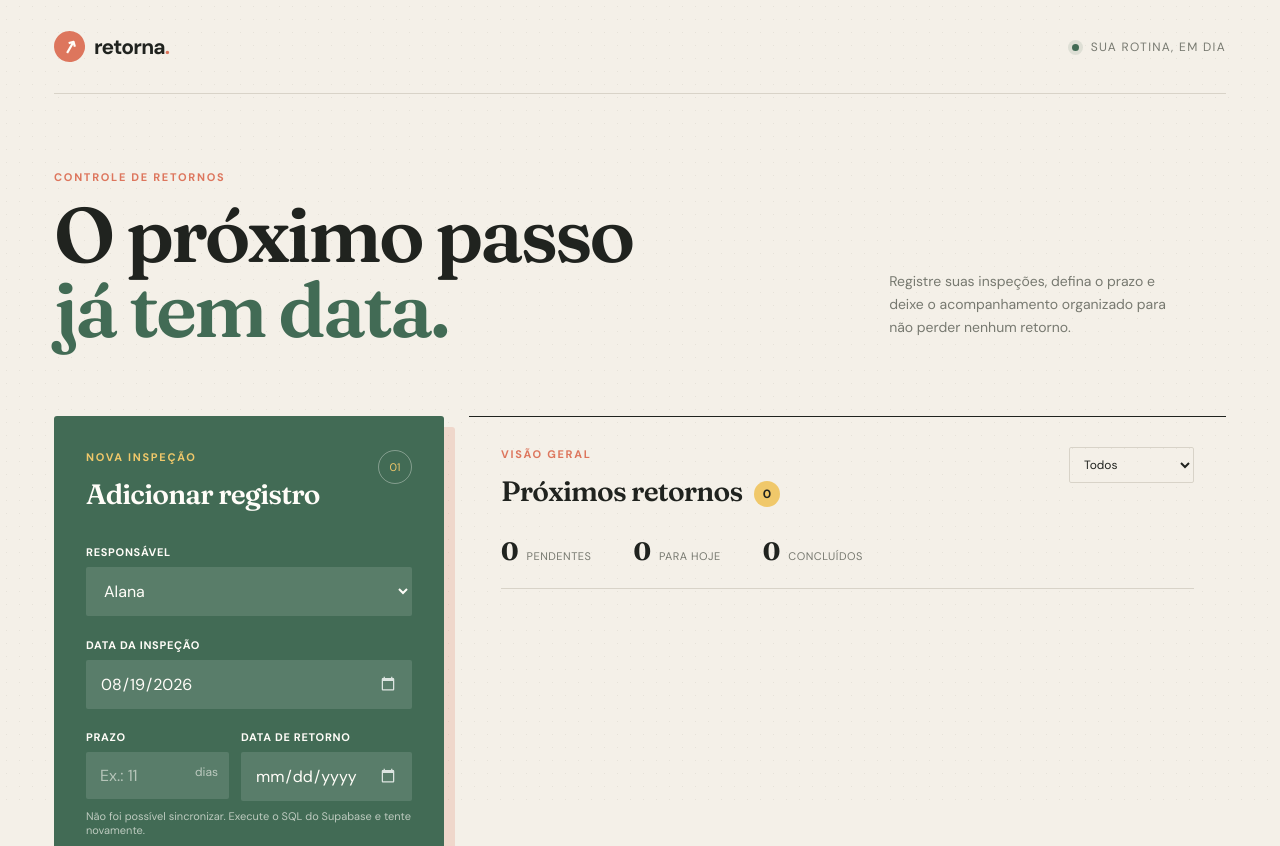
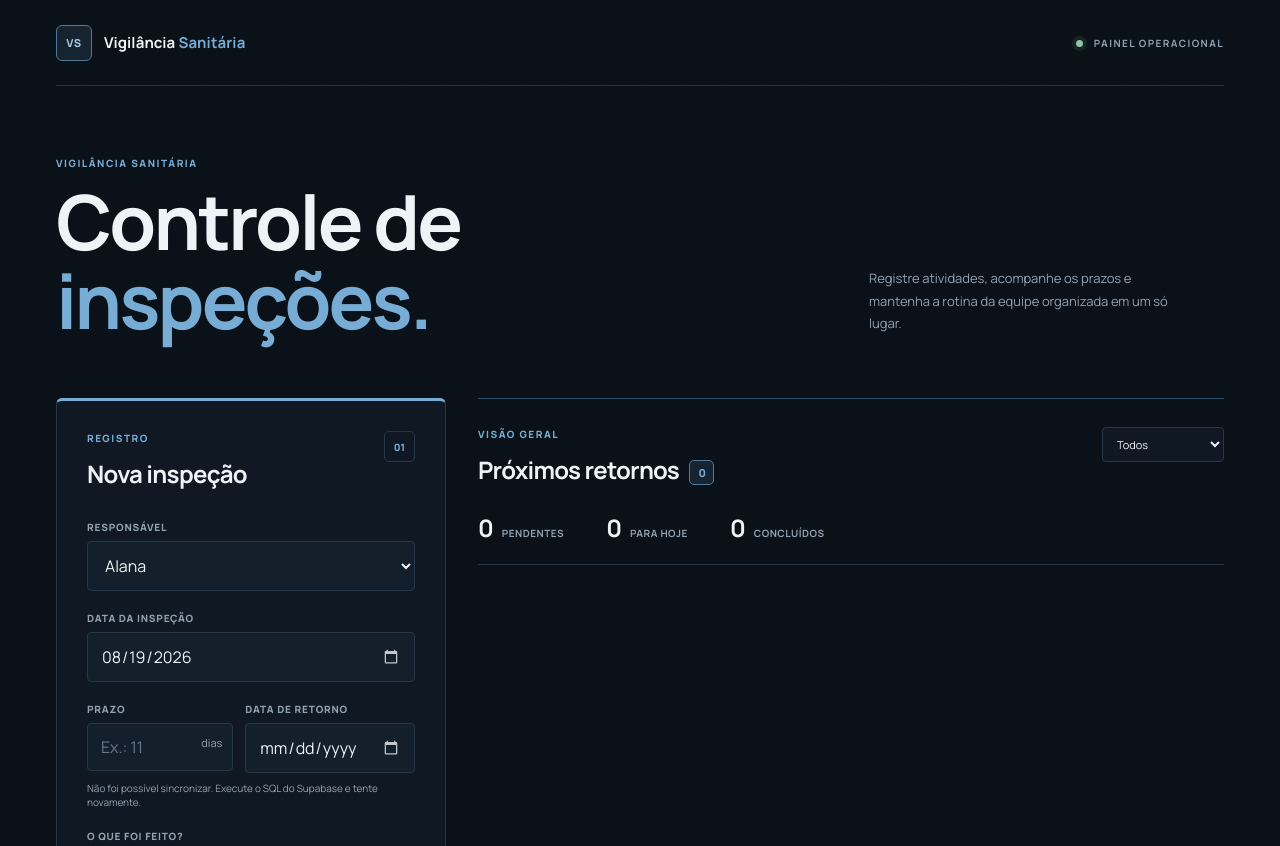
Before and after one commit to SVSPRIME/SVS, a plain HTML site: page PROJETO ORG/index.html in a window 1280 px wide. Shown: the top 846 px of the page. Drawn offline with nearby package versions, Linux system fonts and the light colour scheme; no server answers.

Commit message:
Redesenha interface da Vigilancia Sanitaria

```diff
--- a/PROJETO ORG/index.html
+++ b/PROJETO ORG/index.html
@@ -3,45 +3,45 @@
 <head>
   <meta charset="UTF-8">
   <meta name="viewport" content="width=device-width, initial-scale=1.0">
-  <meta name="theme-color" content="#f4f0e8">
-  <meta name="description" content="Organize inspeções e datas de retorno.">
+  <meta name="theme-color" content="#101923">
+  <meta name="description" content="Controle de inspeções da Vigilância Sanitária.">
   <meta name="mobile-web-app-capable" content="yes">
   <meta name="apple-mobile-web-app-capable" content="yes">
   <meta name="apple-mobile-web-app-status-bar-style" content="default">
-  <meta name="apple-mobile-web-app-title" content="Retorna">
-  <title>Retorna | Agenda de inspeções</title>
+  <meta name="apple-mobile-web-app-title" content="Vigilância Sanitária">
+  <title>Vigilância Sanitária | Controle de inspeções</title>
   <link rel="manifest" href="manifest.webmanifest">
   <link rel="apple-touch-icon" href="icon-192.svg">
   <link rel="preconnect" href="https://fonts.googleapis.com">
   <link rel="preconnect" href="https://fonts.gstatic.com" crossorigin>
-  <link href="https://fonts.googleapis.com/css2?family=DM+Sans:wght@400;500;600;700&family=Fraunces:opsz,wght@9..144,600;9..144,700&display=swap" rel="stylesheet">
+  <link href="https://fonts.googleapis.com/css2?family=Manrope:wght@400;500;600;700;800&display=swap" rel="stylesheet">
   <link rel="stylesheet" href="styles.css">
 </head>
 <body>
   <div class="page-shell">
     <header class="topbar">
-      <a class="brand" href="#top" aria-label="Retorna, início">
-        <span class="brand-mark">↗</span>
-        <span>retorna<span class="brand-dot">.</span></span>
+      <a class="brand" href="#top" aria-label="Vigilância Sanitária, início">
+        <span class="brand-mark">VS</span>
+        <span>Vigilância <strong>Sanitária</strong></span>
       </a>
-      <div class="topbar-note"><span class="pulse"></span> sua rotina, em dia</div>
+      <div class="topbar-note"><span class="pulse"></span> painel operacional</div>
     </header>
 
     <main id="top">
       <section class="intro">
         <div>
-          <p class="eyebrow">CONTROLE DE RETORNOS</p>
-          <h1>O próximo passo<br><em>já tem data.</em></h1>
+          <p class="eyebrow">VIGILÂNCIA SANITÁRIA</p>
+          <h1>Controle de<br><em>inspeções.</em></h1>
         </div>
-        <p class="intro-copy">Registre suas inspeções, defina o prazo e deixe o acompanhamento organizado para não perder nenhum retorno.</p>
+        <p class="intro-copy">Registre atividades, acompanhe os prazos e mantenha a rotina da equipe organizada em um só lugar.</p>
       </section>
 
       <section class="workspace" aria-label="Cadastro e agenda de retornos">
         <aside class="form-panel">
           <div class="panel-heading">
             <div>
-              <p class="eyebrow">NOVA INSPEÇÃO</p>
-              <h2>Adicionar registro</h2>
+              <p class="eyebrow">REGISTRO</p>
+              <h2>Nova inspeção</h2>
             </div>
             <span class="number-badge">01</span>
           </div>
@@ -102,7 +102,7 @@
         </section>
       </section>
     </main>
-    <footer><span>RETORNA</span> Organização simples para dias mais tranquilos.</footer>
+    <footer><span>VIGILÂNCIA SANITÁRIA</span> Controle interno de inspeções e retornos.</footer>
   </div>
   <script src="https://cdn.jsdelivr.net/npm/@supabase/supabase-js@2"></script>
   <script src="app.js"></script>
--- a/PROJETO ORG/styles.css
+++ b/PROJETO ORG/styles.css
@@ -1,103 +1,108 @@
 :root {
-  --paper: #f4f0e8;
-  --ink: #20231f;
-  --muted: #777970;
-  --line: #d8d3c8;
-  --green: #426b55;
-  --green-dark: #2e4d3d;
-  --coral: #dd765d;
-  --white: #fffdf8;
-  --yellow: #f0c86a;
+  --background: #0b1118;
+  --surface: #101923;
+  --surface-raised: #162330;
+  --surface-soft: #13202c;
+  --ink: #eef3f7;
+  --muted: #91a2b2;
+  --line: #263747;
+  --blue: #294d6b;
+  --blue-light: #77add4;
+  --accent: #a7c9df;
+  --white: #ffffff;
+  --danger: #e58e8e;
+  --success: #8fc6a3;
+  --warning: #dfbc79;
 }
 
 * { box-sizing: border-box; }
 html { scroll-behavior: smooth; }
-body { margin: 0; background: var(--paper); color: var(--ink); font-family: "DM Sans", sans-serif; }
-body::before { content: ""; position: fixed; inset: 0; opacity: .24; pointer-events: none; background-image: radial-gradient(#bcb6a9 0.7px, transparent .7px); background-size: 13px 13px; }
-.page-shell { position: relative; max-width: 1280px; padding: 0 54px; margin: 0 auto; }
-.topbar { height: 94px; display: flex; align-items: center; justify-content: space-between; border-bottom: 1px solid var(--line); }
-.brand { color: var(--ink); text-decoration: none; display: inline-flex; align-items: center; gap: 9px; font-size: 21px; font-weight: 700; letter-spacing: -.8px; }
-.brand-mark { width: 31px; height: 31px; display: grid; place-items: center; color: var(--white); background: var(--coral); border-radius: 50%; font-size: 18px; transform: rotate(-15deg); }
-.brand-dot { color: var(--coral); }
-.topbar-note { color: var(--muted); font-size: 12px; text-transform: uppercase; letter-spacing: 1.3px; }
-.pulse { width: 7px; height: 7px; display: inline-block; border-radius: 50%; background: var(--green); margin-right: 7px; box-shadow: 0 0 0 4px rgba(66,107,85,.12); }
-.intro { display: flex; justify-content: space-between; align-items: end; padding: 76px 0 68px; }
-.eyebrow { color: var(--coral); margin: 0 0 13px; font-size: 11px; font-weight: 700; letter-spacing: 1.7px; }
-h1, h2 { margin: 0; font-weight: 600; }
-h1 { font-family: Fraunces, Georgia, serif; font-size: clamp(48px, 6vw, 82px); line-height: .98; letter-spacing: -3px; }
-h1 em { color: var(--green); font-style: normal; }
-.intro-copy { width: 290px; margin: 0 4% 8px 0; color: var(--muted); font-size: 14px; line-height: 1.65; }
-.workspace { display: grid; grid-template-columns: minmax(320px, 390px) 1fr; gap: 25px; align-items: start; }
-.form-panel { padding: 34px 32px 31px; background: var(--green); color: var(--white); border-radius: 3px; box-shadow: 11px 11px 0 rgba(221,118,93,.2); }
+body { margin: 0; background: var(--background); color: var(--ink); font-family: "Manrope", sans-serif; }
+body::before { content: ""; position: fixed; inset: 0; pointer-events: none; opacity: .2; background-image: linear-gradient(rgba(119,173,212,.035) 1px, transparent 1px), linear-gradient(90deg, rgba(119,173,212,.035) 1px, transparent 1px); background-size: 40px 40px; }
+.page-shell { position: relative; max-width: 1320px; padding: 0 56px; margin: 0 auto; }
+.topbar { height: 86px; display: flex; align-items: center; justify-content: space-between; border-bottom: 1px solid var(--line); }
+.brand { color: var(--ink); text-decoration: none; display: inline-flex; align-items: center; gap: 12px; font-size: 15px; font-weight: 700; letter-spacing: .1px; }
+.brand strong { color: var(--blue-light); font-weight: 700; }
+.brand-mark { width: 36px; height: 36px; display: grid; place-items: center; border: 1px solid #527999; border-radius: 6px; color: var(--accent); background: var(--surface-raised); font-size: 11px; font-weight: 800; letter-spacing: .5px; }
+.topbar-note { color: var(--muted); font-size: 10px; font-weight: 700; text-transform: uppercase; letter-spacing: 1.4px; }
+.pulse { width: 7px; height: 7px; display: inline-block; border-radius: 50%; background: var(--success); margin-right: 7px; box-shadow: 0 0 0 4px rgba(143,198,163,.1); }
+.intro { display: flex; justify-content: space-between; align-items: end; padding: 70px 0 58px; }
+.eyebrow { color: var(--blue-light); margin: 0 0 12px; font-size: 10px; font-weight: 800; letter-spacing: 1.5px; }
+h1, h2 { margin: 0; font-weight: 700; }
+h1 { max-width: 700px; font-size: clamp(44px, 6vw, 76px); line-height: 1.04; letter-spacing: -2.8px; }
+h1 em { color: var(--blue-light); font-style: normal; }
+.intro-copy { width: 320px; margin: 0 3% 5px 0; color: var(--muted); font-size: 13px; line-height: 1.75; }
+.workspace { display: grid; grid-template-columns: minmax(320px, 390px) 1fr; gap: 32px; align-items: start; }
+.form-panel { padding: 30px; background: var(--surface); color: var(--ink); border: 1px solid var(--line); border-top: 3px solid var(--blue-light); border-radius: 6px; }
 .panel-heading, .list-heading { display: flex; align-items: start; justify-content: space-between; }
-.panel-heading { margin-bottom: 34px; }
-h2 { font-family: Fraunces, Georgia, serif; font-size: 28px; letter-spacing: -.8px; }
-.number-badge { width: 34px; height: 34px; display: grid; place-items: center; border: 1px solid rgba(255,253,248,.35); border-radius: 50%; color: var(--yellow); font-size: 11px; }
-.form-panel .eyebrow { color: var(--yellow); }
-form label { display: block; margin: 0 0 8px; font-size: 11px; font-weight: 700; letter-spacing: .7px; text-transform: uppercase; }
-form input, form textarea, select { width: 100%; border: 1px solid transparent; border-radius: 2px; padding: 12px 13px; background: rgba(255,253,248,.12); color: var(--white); font: inherit; outline: none; }
-form input:focus, form textarea:focus { border-color: var(--yellow); background: rgba(255,253,248,.18); }
-form input::-webkit-calendar-picker-indicator { filter: invert(1); opacity: .8; }
-form input::placeholder, form textarea::placeholder { color: rgba(255,253,248,.56); }
+.panel-heading { margin-bottom: 30px; }
+h2 { font-size: 24px; letter-spacing: -.7px; }
+.number-badge { width: 31px; height: 31px; display: grid; place-items: center; border: 1px solid var(--line); border-radius: 5px; color: var(--blue-light); font-size: 10px; font-weight: 800; }
+form label { display: block; margin: 0 0 7px; color: var(--muted); font-size: 10px; font-weight: 800; letter-spacing: .8px; text-transform: uppercase; }
+form input, form textarea, select { width: 100%; border: 1px solid var(--line); border-radius: 4px; padding: 12px 13px; background: var(--surface-soft); color: var(--ink); font: inherit; outline: none; }
+form input:focus, form textarea:focus, form select:focus { border-color: var(--blue-light); background: var(--surface-raised); }
+form input::-webkit-calendar-picker-indicator { filter: invert(1); opacity: .75; }
+form input::placeholder, form textarea::placeholder { color: #66798a; }
 form textarea { resize: vertical; min-height: 105px; line-height: 1.45; }
-form select option { background: var(--white); color: var(--ink); }
-form > label:not(:first-child) { margin-top: 22px; }
-.field-row { display: grid; grid-template-columns: 1fr 1.16fr; gap: 12px; margin-top: 21px; }
+form select option { background: var(--surface); color: var(--ink); }
+form > label:not(:first-child) { margin-top: 20px; }
+.field-row { display: grid; grid-template-columns: 1fr 1.16fr; gap: 12px; margin-top: 20px; }
 .input-with-suffix { position: relative; }
 .input-with-suffix input { padding-right: 47px; }
-.input-with-suffix span { position: absolute; right: 11px; top: 12px; color: rgba(255,253,248,.6); font-size: 12px; }
-.field-hint { min-height: 16px; margin: 8px 0 0; color: rgba(255,253,248,.65); font-size: 11px; }
-.primary-button { width: 100%; display: flex; gap: 9px; justify-content: center; align-items: center; margin-top: 24px; padding: 14px; border: 0; border-radius: 2px; background: var(--coral); color: var(--white); cursor: pointer; font: 700 12px "DM Sans", sans-serif; letter-spacing: .5px; text-transform: uppercase; transition: transform .18s, background .18s; }
-.primary-button span { font-size: 19px; line-height: 10px; font-weight: 400; }
-.primary-button:hover { background: #e88970; transform: translateY(-2px); }
-.list-panel { min-width: 0; padding: 30px 32px 26px; border-top: 1px solid var(--ink); }
-.list-heading h2 span { display: inline-grid; place-items: center; width: 26px; height: 26px; margin-left: 6px; border-radius: 50%; vertical-align: 3px; background: var(--yellow); color: var(--ink); font: 700 12px "DM Sans", sans-serif; }
-.filter-wrap select { width: auto; min-width: 122px; padding: 8px 30px 8px 10px; border: 1px solid var(--line); background: transparent; color: var(--ink); font-size: 12px; cursor: pointer; }
-.stats-row { display: flex; gap: 42px; padding: 28px 0 22px; border-bottom: 1px solid var(--line); }
+.input-with-suffix span { position: absolute; right: 11px; top: 12px; color: var(--muted); font-size: 11px; }
+.field-hint { min-height: 16px; margin: 8px 0 0; color: var(--muted); font-size: 10px; line-height: 1.4; }
+.primary-button { width: 100%; display: flex; gap: 9px; justify-content: center; align-items: center; margin-top: 23px; padding: 13px; border: 1px solid #6c99b8; border-radius: 4px; background: var(--blue); color: var(--white); cursor: pointer; font: 800 11px "Manrope", sans-serif; letter-spacing: .6px; text-transform: uppercase; transition: background .18s, border-color .18s; }
+.primary-button span { font-size: 18px; line-height: 10px; font-weight: 400; }
+.primary-button:hover { background: #356184; border-color: var(--blue-light); }
+.list-panel { min-width: 0; padding: 28px 0 26px; border-top: 1px solid var(--blue); }
+.list-heading h2 span { display: inline-grid; place-items: center; width: 25px; height: 25px; margin-left: 6px; border: 1px solid #527999; border-radius: 5px; vertical-align: 2px; background: var(--surface-raised); color: var(--blue-light); font: 800 11px "Manrope", sans-serif; }
+.filter-wrap select { width: auto; min-width: 122px; padding: 8px 30px 8px 10px; border-color: var(--line); background: var(--surface); color: var(--ink); font-size: 11px; cursor: pointer; }
+.stats-row { display: flex; gap: 42px; padding: 25px 0 20px; border-bottom: 1px solid var(--line); }
 .stats-row div { display: flex; align-items: baseline; gap: 8px; }
-.stats-row strong { font: 700 25px Fraunces, Georgia, serif; }
-.stats-row span { color: var(--muted); font-size: 11px; text-transform: uppercase; letter-spacing: .5px; }
+.stats-row strong { color: var(--ink); font-size: 24px; font-weight: 700; }
+.stats-row span { color: var(--muted); font-size: 10px; font-weight: 700; text-transform: uppercase; letter-spacing: .5px; }
 .inspection-list { display: grid; gap: 0; }
-.inspection-card { display: grid; grid-template-columns: 75px minmax(0, 1fr) auto; gap: 20px; align-items: center; padding: 23px 0; border-bottom: 1px solid var(--line); animation: rise .35s both; }
-.date-block { color: var(--green); text-align: center; border-right: 1px solid var(--line); padding-right: 20px; }
-.date-block strong { display: block; font: 700 31px Fraunces, Georgia, serif; line-height: 1; }
-.date-block span { display: block; margin-top: 5px; color: var(--muted); font-size: 10px; font-weight: 700; letter-spacing: 1px; text-transform: uppercase; }
-.card-content h3 { margin: 0 0 7px; font-size: 15px; font-weight: 700; overflow-wrap: anywhere; }
-.card-meta { display: flex; gap: 13px; align-items: center; color: var(--muted); font-size: 11px; }
-.card-meta .dot { width: 4px; height: 4px; border-radius: 50%; background: var(--coral); }
-.card-action { display: flex; align-items: center; gap: 10px; }
-.status { padding: 6px 9px; border-radius: 20px; background: rgba(240,200,106,.3); color: #80641c; font-size: 10px; font-weight: 700; text-transform: uppercase; white-space: nowrap; }
-.status.overdue { background: rgba(221,118,93,.15); color: #a34a35; }
-.status.done { background: rgba(66,107,85,.14); color: var(--green); }
-.icon-button { display: grid; place-items: center; width: 30px; height: 30px; padding: 0; border: 1px solid var(--line); border-radius: 50%; background: transparent; color: var(--muted); cursor: pointer; font-size: 15px; }
-.icon-button:hover { color: var(--coral); border-color: var(--coral); }
+.inspection-card { display: grid; grid-template-columns: 74px minmax(0, 1fr) auto; gap: 20px; align-items: center; padding: 21px 0; border-bottom: 1px solid var(--line); animation: rise .35s both; }
+.date-block { color: var(--blue-light); text-align: center; border-right: 1px solid var(--line); padding-right: 20px; }
+.date-block strong { display: block; font-size: 28px; line-height: 1; }
+.date-block span { display: block; margin-top: 5px; color: var(--muted); font-size: 9px; font-weight: 800; letter-spacing: 1px; text-transform: uppercase; }
+.card-content h3 { margin: 0 0 7px; color: var(--ink); font-size: 14px; font-weight: 700; overflow-wrap: anywhere; }
+.card-meta { display: flex; gap: 11px; align-items: center; color: var(--muted); font-size: 10px; flex-wrap: wrap; }
+.card-meta .dot { width: 3px; height: 3px; border-radius: 50%; background: var(--blue-light); }
+.card-action { display: flex; align-items: center; gap: 9px; }
+.status { padding: 5px 8px; border: 1px solid rgba(223,188,121,.35); border-radius: 4px; background: rgba(223,188,121,.08); color: var(--warning); font-size: 9px; font-weight: 800; text-transform: uppercase; white-space: nowrap; }
+.status.overdue { border-color: rgba(229,142,142,.35); background: rgba(229,142,142,.08); color: var(--danger); }
+.status.done { border-color: rgba(143,198,163,.35); background: rgba(143,198,163,.08); color: var(--success); }
+.icon-button { display: grid; place-items: center; width: 29px; height: 29px; padding: 0; border: 1px solid var(--line); border-radius: 4px; background: transparent; color: var(--muted); cursor: pointer; font-size: 14px; }
+.icon-button:hover { color: var(--blue-light); border-color: var(--blue-light); }
 .empty-state { padding: 55px 15px; text-align: center; color: var(--muted); }
-.empty-state strong { display: block; margin-bottom: 7px; color: var(--ink); font: 600 24px Fraunces, Georgia, serif; }
-.empty-state p { margin: 0; font-size: 13px; }
-footer { display: flex; justify-content: space-between; padding: 70px 0 30px; color: var(--muted); font-size: 11px; }
-footer span { color: var(--ink); font-weight: 700; letter-spacing: 1.4px; }
+.empty-state strong { display: block; margin-bottom: 7px; color: var(--ink); font-size: 20px; }
+.empty-state p { margin: 0; font-size: 12px; }
+footer { display: flex; justify-content: space-between; padding: 65px 0 28px; color: var(--muted); font-size: 10px; }
+footer span { color: var(--ink); font-weight: 800; letter-spacing: 1.3px; }
 .sr-only { position: absolute; width: 1px; height: 1px; padding: 0; margin: -1px; overflow: hidden; clip: rect(0,0,0,0); white-space: nowrap; border: 0; }
-@keyframes rise { from { opacity: 0; transform: translateY(8px); } to { opacity: 1; transform: translateY(0); } }
+@keyframes rise { from { opacity: 0; transform: translateY(7px); } to { opacity: 1; transform: translateY(0); } }
 @media (max-width: 760px) {
   .page-shell { padding: 0 20px; }
   .topbar { height: 74px; }
-  .topbar-note { font-size: 9px; letter-spacing: .7px; }
-  .intro { display: block; padding: 55px 0 45px; }
-  h1 { font-size: 53px; letter-spacing: -2px; }
-  .intro-copy { width: auto; max-width: 370px; margin: 25px 0 0; }
+  .brand { font-size: 13px; }
+  .topbar-note { font-size: 8px; letter-spacing: .8px; }
+  .intro { display: block; padding: 53px 0 42px; }
+  h1 { font-size: 49px; letter-spacing: -2px; }
+  .intro-copy { width: auto; max-width: 370px; margin: 22px 0 0; }
   .workspace { display: block; }
-  .form-panel { box-shadow: 7px 7px 0 rgba(221,118,93,.2); }
-  .list-panel { margin-top: 47px; padding: 0 0 20px; }
-  .list-heading { align-items: center; }
-  .list-heading h2 { font-size: 25px; }
+  .form-panel { padding: 25px 21px; }
+  .list-panel { margin-top: 43px; padding: 0 0 20px; }
+  .list-heading { align-items: center; gap: 10px; }
+  .list-heading h2 { font-size: 22px; }
   .stats-row { gap: 18px; justify-content: space-between; }
   .stats-row div { display: block; }
   .stats-row strong, .stats-row span { display: block; }
   .stats-row span { margin-top: 4px; font-size: 9px; }
   .inspection-card { grid-template-columns: 62px minmax(0, 1fr); gap: 14px; }
   .date-block { padding-right: 13px; }
-  .date-block strong { font-size: 27px; }
+  .date-block strong { font-size: 26px; }
   .card-action { grid-column: 2; justify-content: space-between; margin-top: -8px; }
-  footer { padding-top: 45px; display: block; line-height: 2; }
+  footer { padding-top: 43px; display: block; line-height: 2; }
   footer span { display: block; }
 }
```
